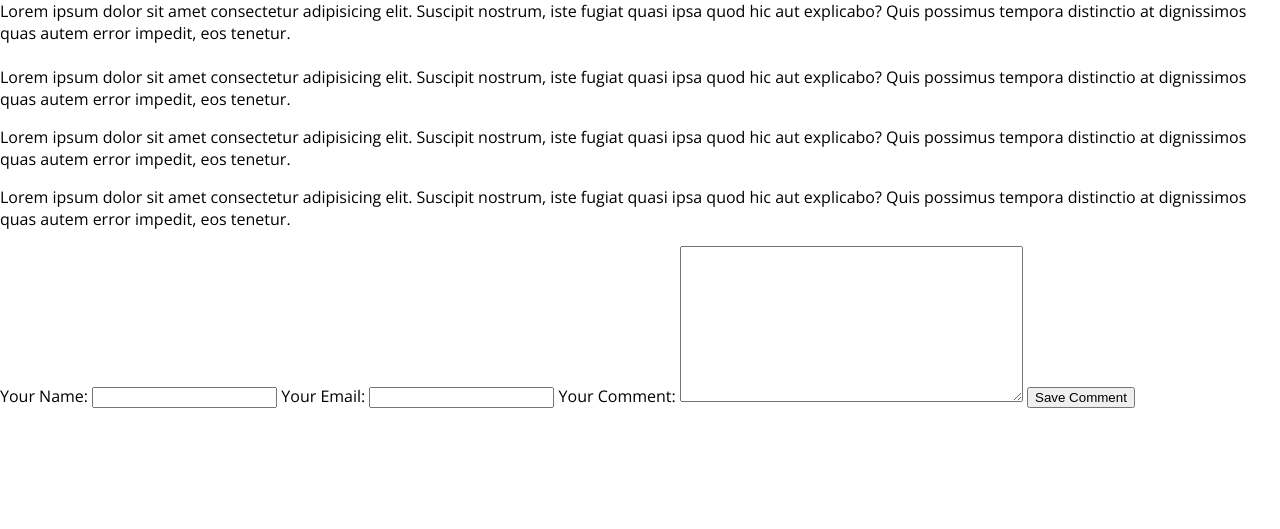
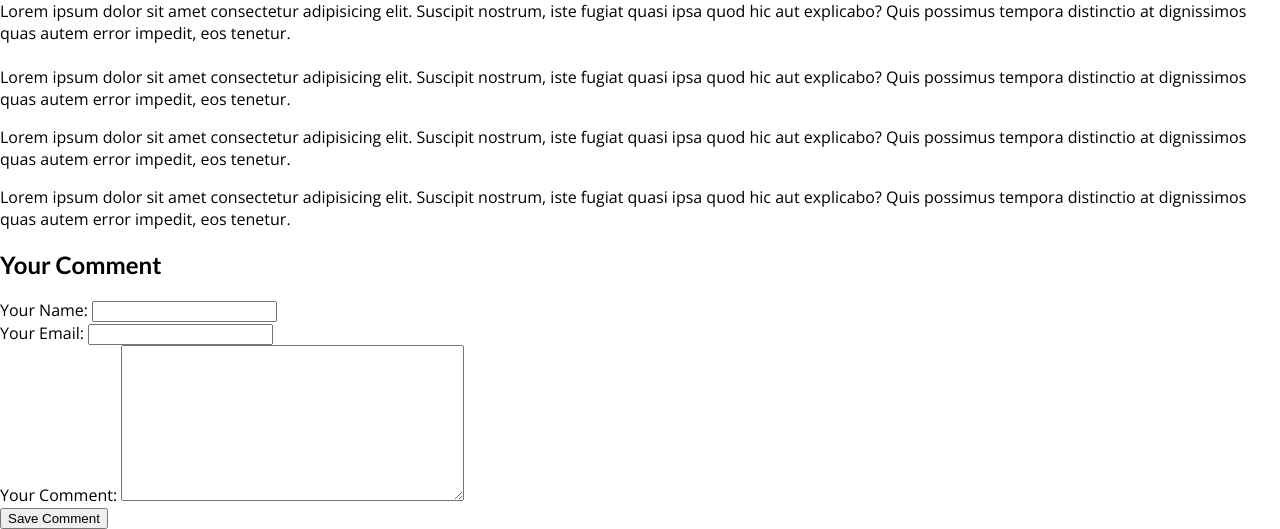
Before and after one commit to Malekpour99/django_my_site, a Django app: a page that uses blog/templates/blog/post-detail.html in a window 1280 px wide. Shown: the part 990-1519 px from the top of the page. Before the commit the page ends 1398 px from the top, so only its background shows below. Run offline with Django 4.2, Linux system fonts and the light colour scheme; data comes from the database, SQL or seed files in the repository.

Commit message:
Configured comment section fields and added stylings to the component

```diff
--- a/blog/templates/blog/post-detail.html
+++ b/blog/templates/blog/post-detail.html
@@ -30,10 +30,17 @@
     {{ post.content|linebreaks }}
 </main>
 
-<div>
+<section id="comment-form">
+    <h2>Your Comment</h2>
     <form>
-        {{ comment_form }}
+        {% for form_field in comment_form %}
+            <div class="form-control">
+                {{ form_field.label_tag }}
+                {{ form_field }}
+                {{ form_field.errors }}
+            </div>
+        {% endfor %}
         <button>Save Comment</button>
     </form>
-</div>
+</section>
 {% endblock content %}
```
